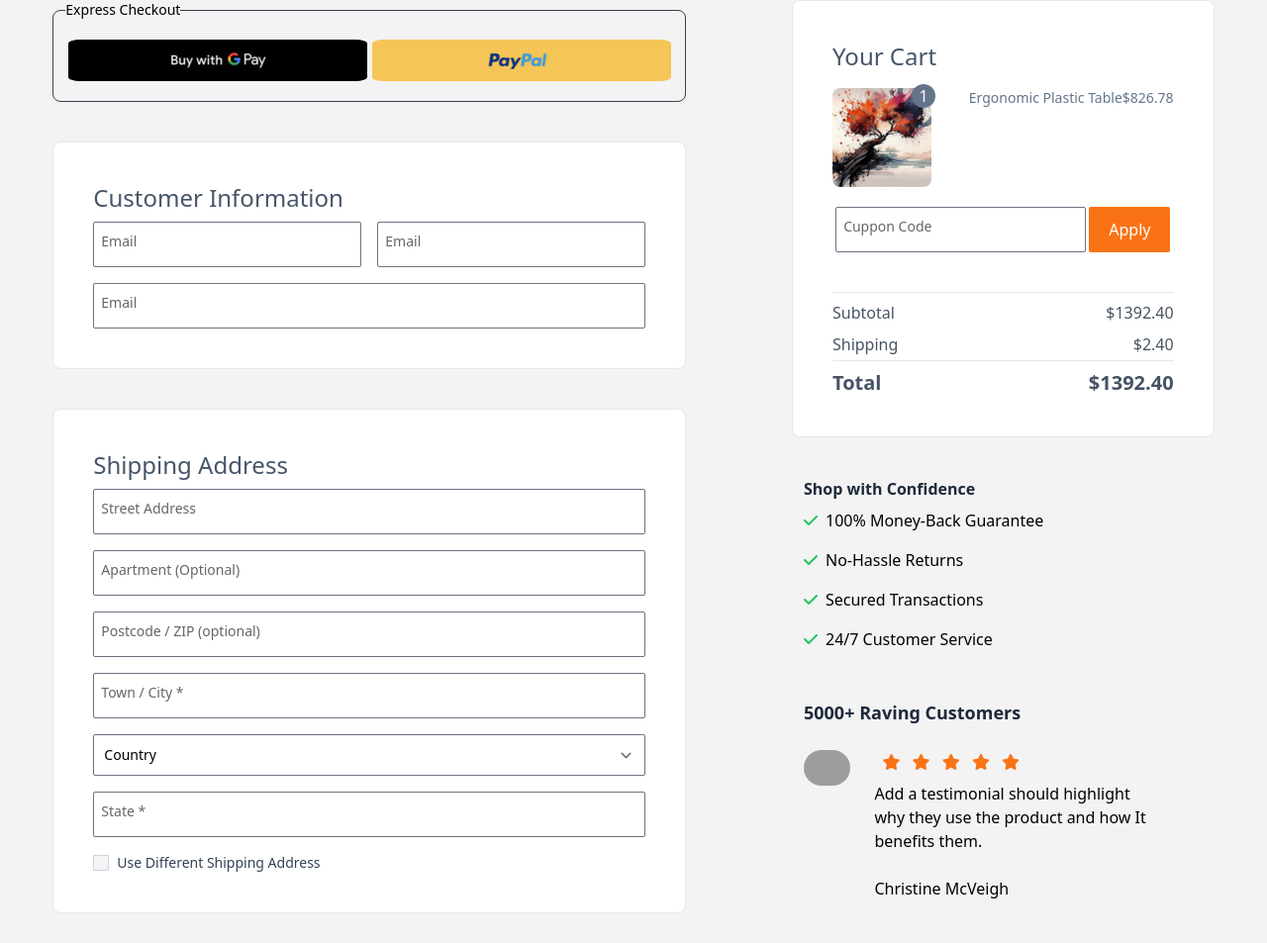
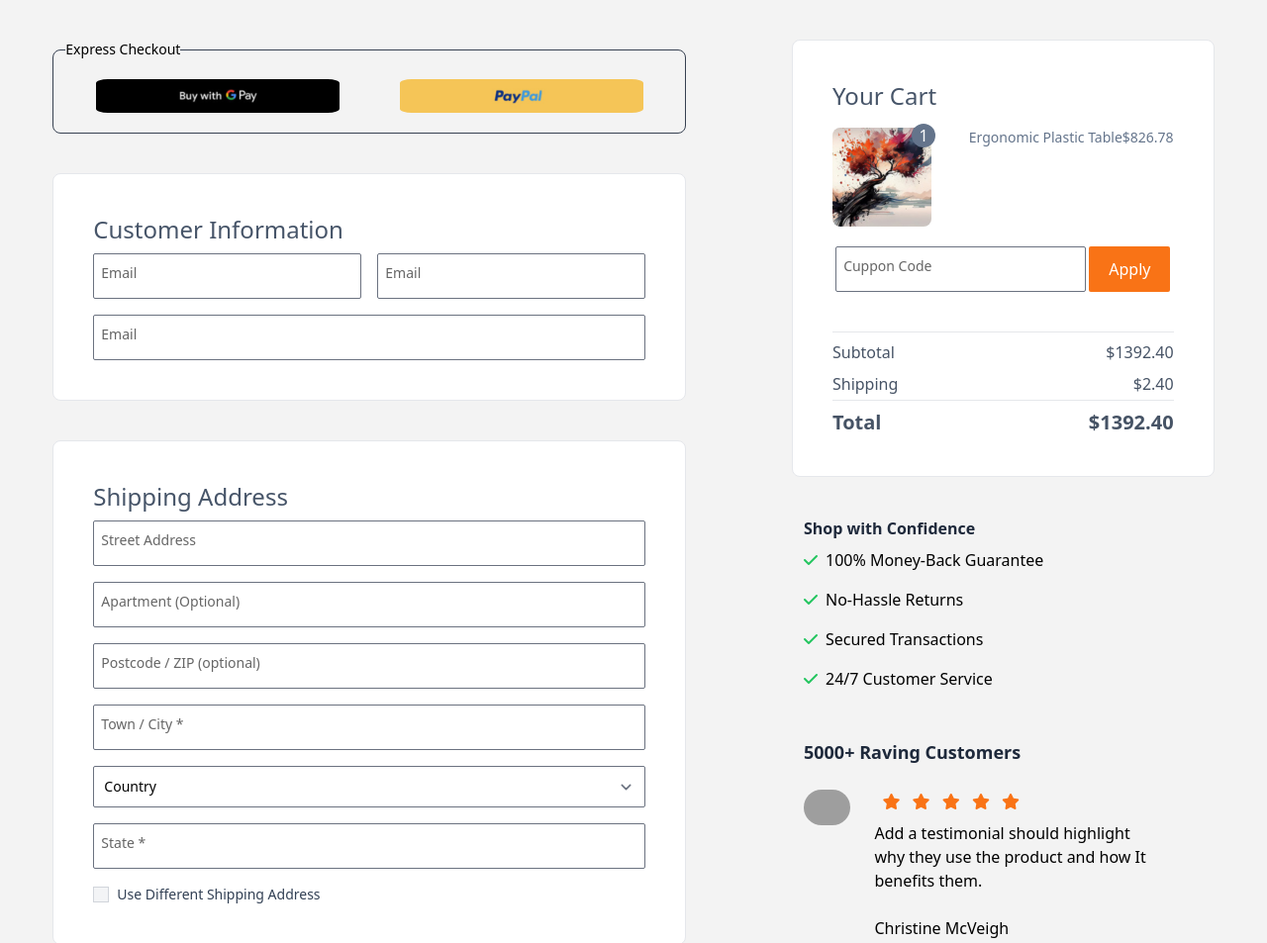
Before and after one commit to smais007/form, a plain HTML site: page index.html in a window 1280 px wide. Shown: the top 953 px of the page at 99% size. Drawn offline with nearby package versions, Linux system fonts and the light colour scheme; grey boxes are pictures that could not be loaded.

```diff
--- a/index.html
+++ b/index.html
@@ -14,15 +14,15 @@
 </head>
 
 <body class="bg-[#f3f3f3]">
-    <div class=" container  mx-auto flex justify-between items-start">
-        <div class="w-1/2 mx-auto">
+    <div class=" container pt-10 mx-auto flex justify-between items-start flex-col lg:flex-row">
+        <div class="w-full lg:w-1/2 mx-auto">
             <!-- Express Checkout -->
             <div class="container mx-auto">
                 <fieldset class="border border-solid border-gray-700 rounded-lg p-3">
                     <legend class="text-sm">Express Checkout</legend>
                     <div class="flex justify-around flex-col md:flex-col lg:flex-row ">
-                        <img class="rounded-xl py-2" src="img/1.png" alt="">
-                        <img class="rounded-xl py-2" src="img/2.png" alt="">
+                        <img class="rounded-xl py-2 lg:w-2/5" src="img/1.png" alt="">
+                        <img class="rounded-xl py-2 lg:w-2/5" src="img/2.png" alt="">
                     </div>
                 </fieldset>
             </div>
@@ -249,9 +249,9 @@
                 </div>
             </div>
         </div>
-        <div class="w-1/3 mx-auto">
+        <div class=" md:w-1/2 lg:w-1/3  mx-auto">
             <!-- Cart  -->
-            <div class="container mx-auto w-full p-10 bg-white  border rounded-lg">
+            <div class="w-full p-10 bg-white  border rounded-lg">
                 <h1 class="text-2xl font-medium text-slate-600 pb-2 mb-2">Your Cart</h1>
                 <div class="flex  justify-between">
                     <div class="relative">
```
